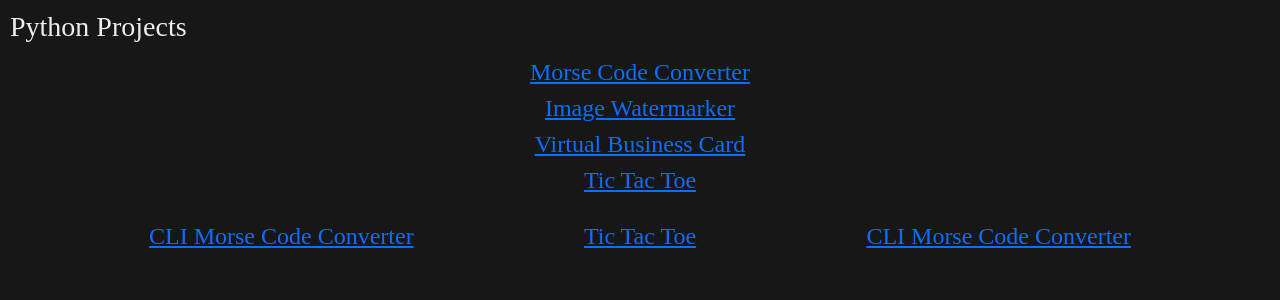
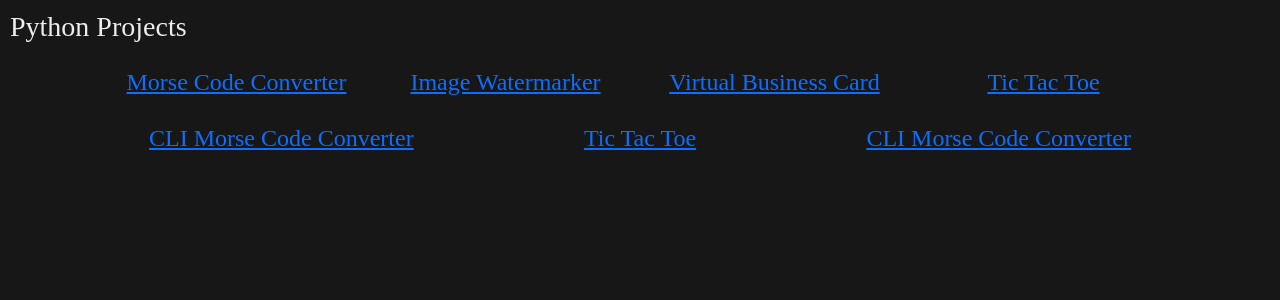
Before and after one commit to keithgaines/bootstrapPortfolio, a Flask app: page /pythonPortfolio.html in a window 1280 px wide. Shown: the part 58-358 px from the top of the page. Run offline with Flask 2, Linux system fonts and the light colour scheme.

Commit message:
Update pythonPortfolio.html

```diff
--- a/templates/pythonPortfolio.html
+++ b/templates/pythonPortfolio.html
@@ -39,6 +39,7 @@
     </h3>
     <div style="text-align: center; font-size: x-large;">
         <div class="container">
+            <div class="row" style="margin: 20px;">
                 <div class="col">
                     <a href="https://replit.com/@keithgaines/morseCodeConverter#main.py">Morse Code Converter</a>
                 </div>
@@ -50,6 +51,7 @@
                 </div>
                 <div class="col">
                     <a href="https://replit.com/@keithgaines/TicTacToe#main.py">Tic Tac Toe</a>
+                </div>
             </div>
             <div class="row" style="margin: 20px;">
                 <div class="col">
```
Lines whose indentation alone changed are shown as unchanged.
